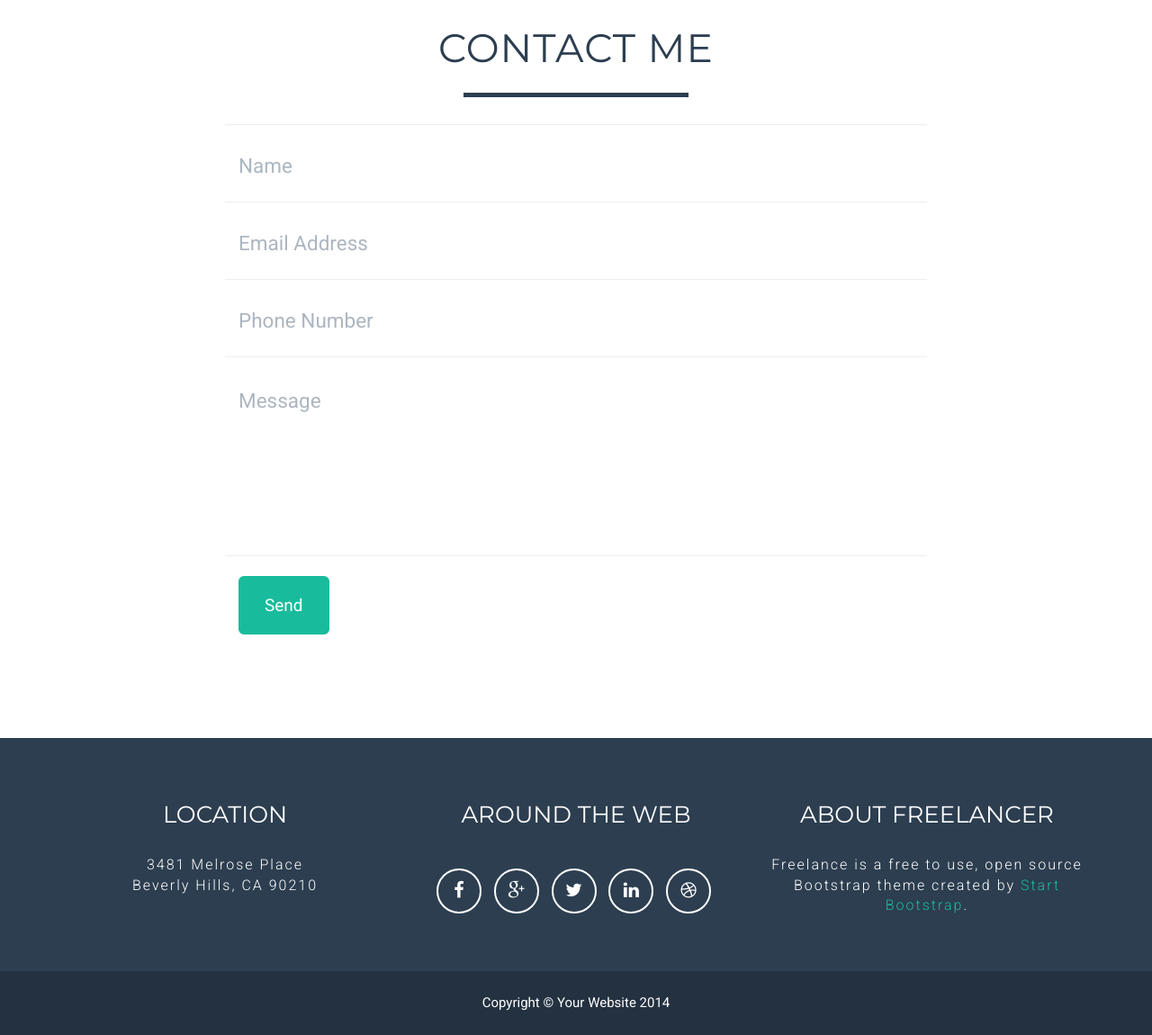
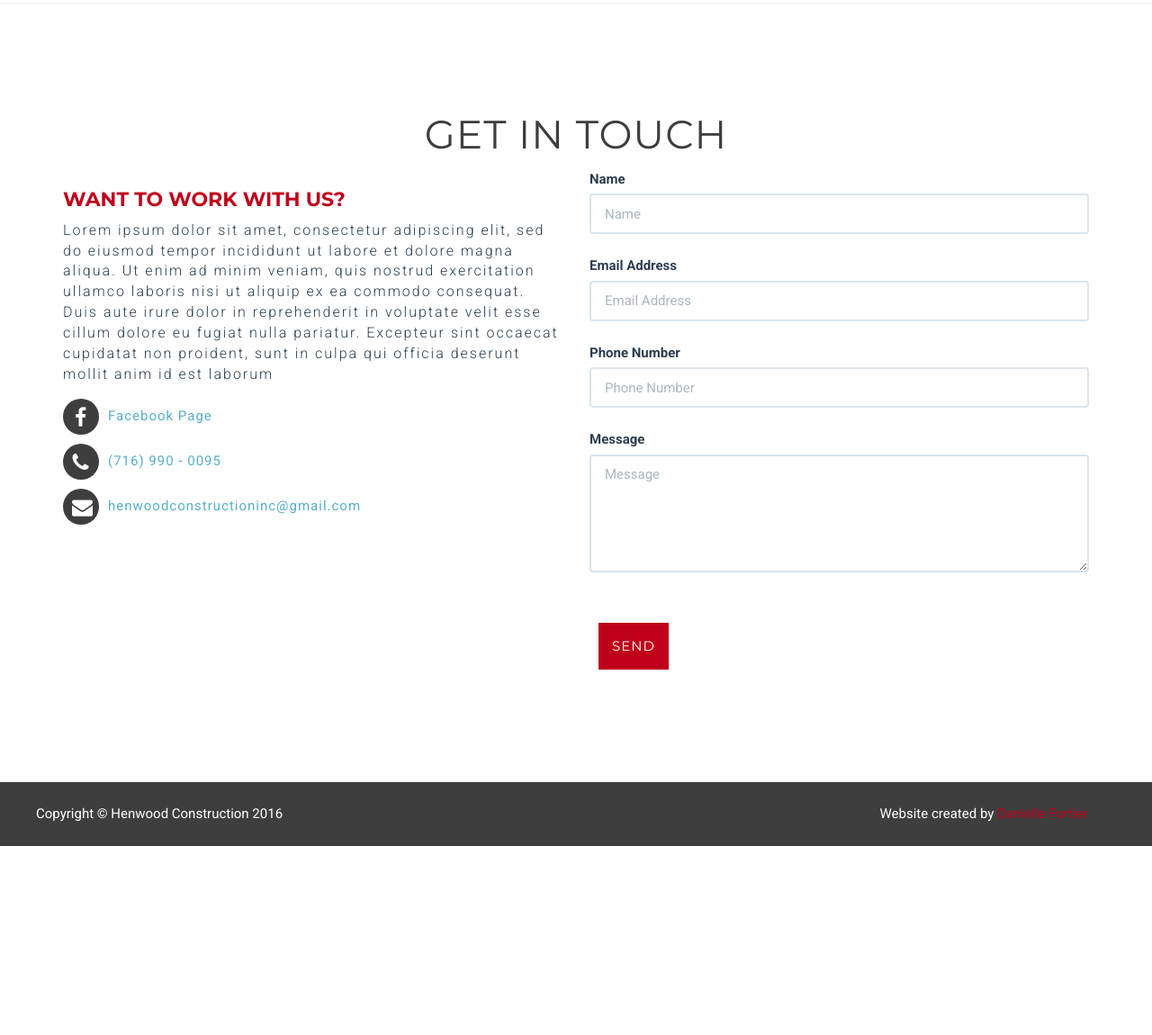
Before and after one commit to dtfortier/henwood-construction, a plain HTML site: page index.html in a window 1280 px wide. Shown: the part 3338-4488 px from the top of the page at 90% size. After the commit the page ends 4278 px from the top, so only its background shows below. Drawn offline with nearby package versions, Linux system fonts and the light colour scheme.

Commit message:
contact, and footer

```diff
--- a/css/custom.css
+++ b/css/custom.css
@@ -3,6 +3,7 @@
 
 body {font-family: 'Roboto', sans-serif;}
 
+.text-right{float:right}
 
 /* CONTAINERS */
 .container.left-no-margin {
@@ -17,6 +18,8 @@ body {font-family: 'Roboto', sans-serif;}
     color:#A0A0A0;
     font-size:15px;
 }
+
+ul li {list-style: none;}
 
 /* NAVBAR */
 
@@ -94,9 +97,25 @@ img.header {width:193px;height:70px;}
 .btn.secondary:focus,
 .btn.secondary.focus {background-color:#fff; border-color:#fff;color:#BE001B}
 
+/* FORMS */
+
+.form-control:focus {border-color:#7F7F7F;}
+
 /* EXTRAS */
 
 .more h3,
 .more a,
 .more .btn{display:inline-block}
 .more h3 {padding-right:20px;}
+
+.alert-success {
+    background-color: #009090;
+    border-color: #009090;
+    color: #ffffff;
+}
+
+.contact-links {}
+.contact-links ul {margin-left: 0;padding: 0;}
+.contact-links ul li {color: #58AECA;padding: 5px 0;letter-spacing: 1px;}
+.contact-links ul li a {padding-left:10px;color: #58AECA;text-decoration:none;}
+.contact-links ul li a:hover {color:#448AA0}
--- a/css/theme.css
+++ b/css/theme.css
@@ -24,7 +24,7 @@ a:focus,
 a:active,
 a.active {
     outline: 0;
-    color: #18bc9c;
+    color: #BE001B;
 }
 
 h1,
@@ -37,49 +37,16 @@ h6 {
     font-family: Montserrat,"Helvetica Neue",Helvetica,Arial,sans-serif;
 }
 
-
-hr.star-light,
-hr.star-primary {
-    margin: 25px auto 30px;
-    padding: 0;
-    max-width: 250px;
-    border: 0;
-    border-top: solid 5px;
-    text-align: center;
-}
-
-hr.star-light:after,
-hr.star-primary:after {
-    content: "\f005";
-    display: inline-block;
-    position: relative;
-    top: -.8em;
-    padding: 0 .25em;
-    font-family: FontAwesome;
-    font-size: 2em;
-}
-
-hr.star-light {
-    border-color: #fff;
-}
-
-hr.star-light:after {
-    color: #fff;
-    background-color: #18bc9c;
-}
-
-hr.star-primary {
-    border-color: #2c3e50;
-}
-
-hr.star-primary:after {
-    color: #2c3e50;
-    background-color: #fff;
-}
-
 .img-centered {
     margin: 0 auto;
 }
+
+/* COLORS FAMILY */
+
+.red{color:#BE001B;}
+.gray{color:#3e3e3e;}
+.lt-gray{color:#A0A0A0;}
+
 
 /* HEADER */
 
@@ -207,12 +174,14 @@ section h2 {
     font-weight: 100;
     letter-spacing: 1px;
     margin:0 0 16px 0;
+    color:#3e3e3e;
 }
 section h3 {
     font-size:22px;
 }
 
-section.dark {
+section.dark,
+section.dark h2{
     color: #fff;
 }
 
@@ -238,7 +207,6 @@ section.success a.active {
 /* --- Services --- */
 
 #services .row.descriptions {margin-bottom:50px;}
-#services h2 {color:#3e3e3e;}
 #services h4 {color:#3e3e3e;text-transform: none;font-size:21px;letter-spacing: .5px;}
 #services p {color:#606060;font-size:15px;font-weight:400;line-height: 21px;letter-spacing: .5px;}
 #services i {color:#8d081d;font-size:40px;}
@@ -317,6 +285,10 @@ section.success a.active {
         margin: 0 0 30px;
     }
 }
+
+#contact i {color:#ffffff;font-size:20px;font-size: 23px !important;background-color:#3e3e3e;border-radius: 50%;width: 40px;height: 40px;text-align: center; ;vertical-align: middle;padding: 10px; }
+#contact h3 {font-weight:700;}
+
 
 .btn-outline {
     margin-top: 15px;
@@ -411,7 +383,7 @@ footer .footer-col {
 
 footer .footer-below {
     padding: 25px 0;
-    background-color: #233140;
+    background-color: #3e3e3e;
 }
 
 .btn-social {
@@ -446,6 +418,9 @@ footer .footer-below {
     border-radius: 100%;
     font-size: 20px;
     line-height: 28px;
+    background-color:#BE001B;
+    border-color:#BE001B;
+    padding:7px;
 }
 
 .scroll-top .btn:focus {
--- a/index.html
+++ b/index.html
@@ -184,9 +184,9 @@
     <section id="portfolio">
         <div class="container">
             <div class="row">
-                <div class="col-lg-12 text-center">
-                    <h2>Portfolio</h2>
-                    <hr class="star-primary">
+                <div class="col-lg-12 heading text-center">
+                    <h2>Gallery</h2>
+                    <span>We offer the finest touch on concrete design, building and architectural services.</span>
                 </div>
             </div>
             <div class="row">
@@ -257,42 +257,54 @@
 
 
     <!-- Contact Section -->
+    <hr>
     <section id="contact">
         <div class="container">
             <div class="row">
                 <div class="col-lg-12 text-center">
-                    <h2>Contact Me</h2>
-                    <hr class="star-primary">
+                    <h2>Get in touch</h2>
                 </div>
             </div>
             <div class="row">
-                <div class="col-lg-8 col-lg-offset-2">
+                <div class="col-lg-6">
+                <h3 class="red">Want to work with us?</h3>
+                <p>Lorem ipsum dolor sit amet, consectetur adipiscing elit, sed do eiusmod tempor incididunt ut labore et dolore magna aliqua. Ut enim ad minim veniam, quis nostrud exercitation ullamco laboris nisi ut aliquip ex ea commodo consequat. Duis aute irure dolor in reprehenderit in voluptate velit esse cillum dolore eu fugiat nulla pariatur. Excepteur sint occaecat cupidatat non proident, sunt in culpa qui officia deserunt mollit anim id est laborum</p>
+                <div class="contact-links">
+                    <ul>
+                        <li><i class="fa fa-facebook" aria-hidden="true"></i><a href="">Facebook Page</a></li>
+                        <li><i class="fa fa-phone" aria-hidden="true"></i><a href="">(716) 990 - 0095</a></li>
+                        <li><i class="fa fa-envelope" aria-hidden="true"></i><a href="">henwoodconstructioninc@gmail.com</a></li>
+                    </ul>
+                </div>
+                </div>
+
+                <div class="col-lg-6">
                     <!-- To configure the contact form email address, go to mail/contact_me.php and update the email address in the PHP file on line 19. -->
                     <!-- The form should work on most web servers, but if the form is not working you may need to configure your web server differently. -->
                     <form name="sentMessage" id="contactForm" novalidate>
                         <div class="row control-group">
-                            <div class="form-group col-xs-12 floating-label-form-group controls">
+                            <div class="form-group col-xs-12">
                                 <label>Name</label>
                                 <input type="text" class="form-control" placeholder="Name" id="name" required data-validation-required-message="Please enter your name.">
                                 <p class="help-block text-danger"></p>
                             </div>
                         </div>
                         <div class="row control-group">
-                            <div class="form-group col-xs-12 floating-label-form-group controls">
+                            <div class="form-group col-xs-12">
                                 <label>Email Address</label>
                                 <input type="email" class="form-control" placeholder="Email Address" id="email" required data-validation-required-message="Please enter your email address.">
                                 <p class="help-block text-danger"></p>
                             </div>
                         </div>
                         <div class="row control-group">
-                            <div class="form-group col-xs-12 floating-label-form-group controls">
+                            <div class="form-group col-xs-12">
                                 <label>Phone Number</label>
                                 <input type="tel" class="form-control" placeholder="Phone Number" id="phone" required data-validation-required-message="Please enter your phone number.">
                                 <p class="help-block text-danger"></p>
                             </div>
                         </div>
                         <div class="row control-group">
-                            <div class="form-group col-xs-12 floating-label-form-group controls">
+                            <div class="form-group col-xs-12">
                                 <label>Message</label>
                                 <textarea rows="5" class="form-control" placeholder="Message" id="message" required data-validation-required-message="Please enter a message."></textarea>
                                 <p class="help-block text-danger"></p>
@@ -302,7 +314,7 @@
                         <div id="success"></div>
                         <div class="row">
                             <div class="form-group col-xs-12">
-                                <button type="submit" class="btn btn-success btn-lg">Send</button>
+                                <button type="submit" class="btn primary">Send</button>
                             </div>
                         </div>
                     </form>
@@ -312,46 +324,17 @@
     </section>
 
     <!-- Footer -->
-    <footer class="text-center">
-        <div class="footer-above">
-            <div class="container">
+    <footer>
+        <div class="footer-below">
+            <div class="container left-no-margin">
                 <div class="row">
-                    <div class="footer-col col-md-4">
-                        <h3>Location</h3>
-                        <p>3481 Melrose Place<br>Beverly Hills, CA 90210</p>
+                    <div class="col-lg-6 text-left">
+                        Copyright &copy; Henwood Construction 2016
                     </div>
-                    <div class="footer-col col-md-4">
-                        <h3>Around the Web</h3>
-                        <ul class="list-inline">
-                            <li>
-                                <a href="#" class="btn-social btn-outline"><i class="fa fa-fw fa-facebook"></i></a>
-                            </li>
-                            <li>
-                                <a href="#" class="btn-social btn-outline"><i class="fa fa-fw fa-google-plus"></i></a>
-                            </li>
-                            <li>
-                                <a href="#" class="btn-social btn-outline"><i class="fa fa-fw fa-twitter"></i></a>
-                            </li>
-                            <li>
-                                <a href="#" class="btn-social btn-outline"><i class="fa fa-fw fa-linkedin"></i></a>
-                            </li>
-                            <li>
-                                <a href="#" class="btn-social btn-outline"><i class="fa fa-fw fa-dribbble"></i></a>
-                            </li>
-                        </ul>
-                    </div>
-                    <div class="footer-col col-md-4">
-                        <h3>About Freelancer</h3>
-                        <p>Freelance is a free to use, open source Bootstrap theme created by <a href="http://startbootstrap.com">Start Bootstrap</a>.</p>
-                    </div>
-                </div>
-            </div>
-        </div>
-        <div class="footer-below">
-            <div class="container">
-                <div class="row">
-                    <div class="col-lg-12">
-                        Copyright &copy; Your Website 2014
+                    <div class="col-lg-3"></div>
+
+                    <div class="col-lg-3">
+                        Website created by <a href="">Danielle Fortier</a>
                     </div>
                 </div>
             </div>
```
Also changed, not shown: css/color-fam.css (added).
